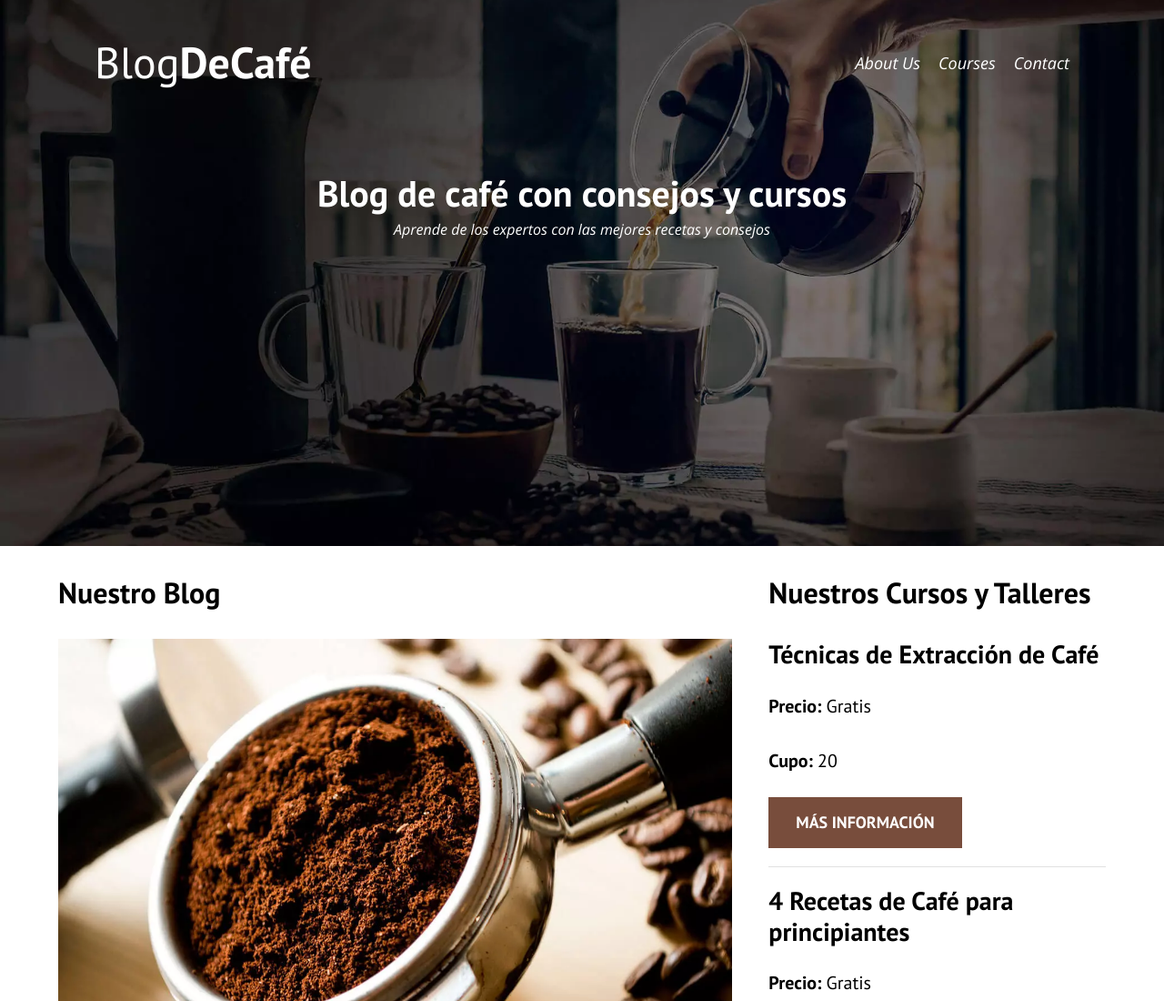
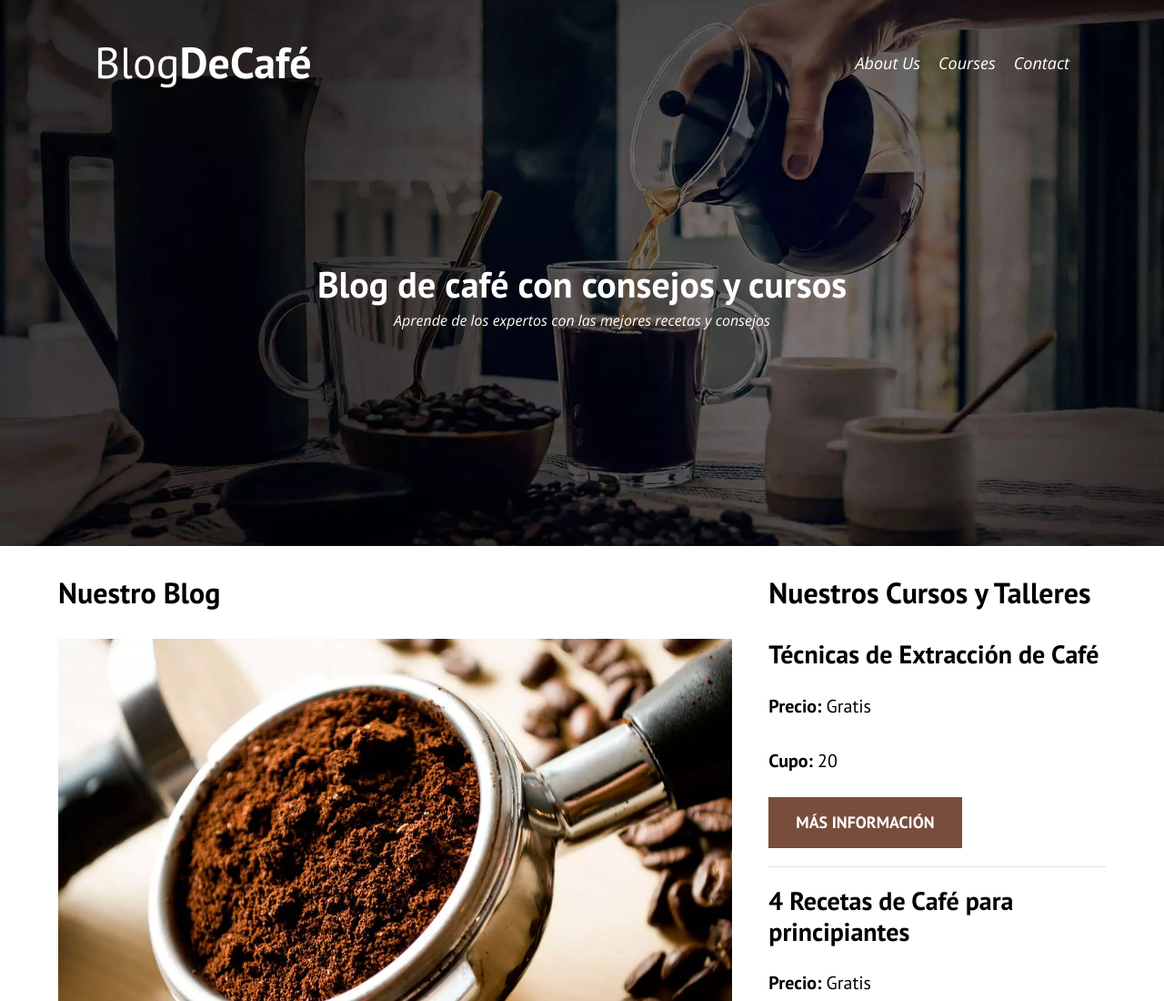
Before and after one commit to celr00/WebDevPractice, a plain HTML site: page coffeeBlog/index.html in a window 1280 px wide. Shown: the top 1100 px of the page at 91% size. Drawn offline with nearby package versions, Linux system fonts and the light colour scheme.

Commit message:
Update styles.css

```diff
--- a/coffeeBlog/css/styles.css
+++ b/coffeeBlog/css/styles.css
@@ -83,7 +83,7 @@ img {
     margin-top: 5rem;
 }
 @media (min-width: 768px) {
-    .header__texto{
+    .header__text{
         margin-top:15rem
     }
 }
```
